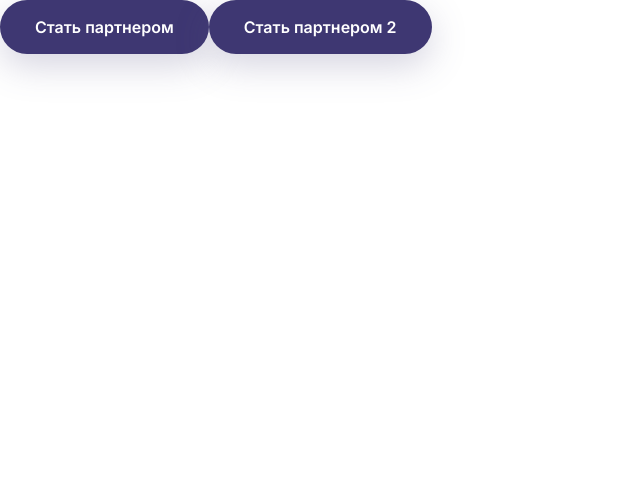
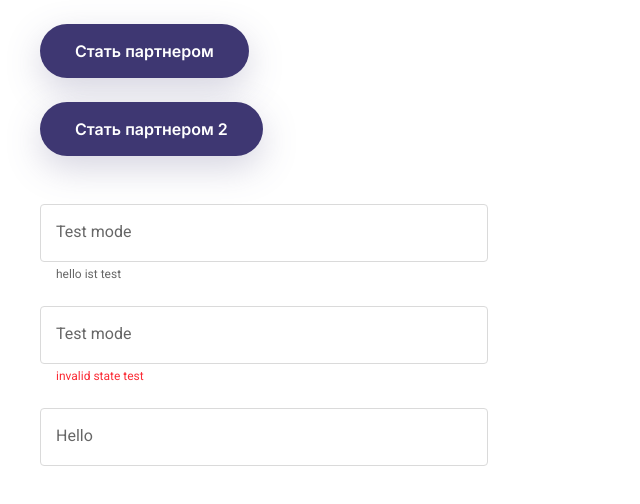
Before and after one commit to TruckDriverHelp/CDL-PROMO, a Next.js app: page / in a window 1280 px wide. Shown: the top 504 px of the page, without its empty margins (0-640 px from the left). Built offline with nearby package versions, Linux system fonts and the light colour scheme.

Commit message:
feat: input component done

```diff
--- a/src/app/page.tsx
+++ b/src/app/page.tsx
@@ -1,10 +1,34 @@
 import { Button } from '@/shared/ui/button';
+import { Input } from '@/shared/ui/input/input';
 
 export default function Home() {
   return (
-    <>
+    <div className="max-w-md ml-10">
+      <br />
+
       <Button content="Стать партнером" />
+      <br />
+      <br />
       <Button content="Стать партнером 2" />
-    </>
+      <br />
+      <br />
+      <br />
+      <div>
+        <Input
+          styleVariant="primary"
+          label="Test mode"
+          message="hello ist test"
+        />
+        <br />
+        <Input
+          styleVariant="primary"
+          label="Test mode"
+          invalid
+          message="invalid state test"
+        />
+        <br />
+        <Input styleVariant="primary" label="Hello" />
+      </div>
+    </div>
   );
 }
--- a/src/app/styles/globals.css
+++ b/src/app/styles/globals.css
@@ -7,6 +7,10 @@
   /* Colors */
   --color-indigo: #3e3772;
   --color-indigo-dark: #2d2760;
+  --color-emphasis-medium: #00000099;
+  --color-emphasis-high: #000000de;
+  --color-mist: #dadada;
+  --color-grape: #6200ee;
 
   /* Shadow */
   --shadow-elevated: 0px 12px 35px 0px rgba(90, 88, 134, 0.25);
@@ -19,6 +23,7 @@
 
   /* Radius Rounded */
   --radius-3.5xl: 30px;
+  --radius-base: 4px;
 }
 
 body {
--- /dev/null
+++ b/src/shared/ui/input/const.ts
@@ -0,0 +1,15 @@
+import { InputLabelStateVariantType, InputStateVariantType, InputStyleVariantType } from "./types";
+
+export const inputStyleVariant: Record<InputStyleVariantType, InputStateVariantType> = {
+    primary: {
+        default: 'rounded-base bg-transparent border-1 border-mist appearance-none text-emphasis-high',
+        focus: 'focus:outline-none focus:ring-0 focus:border-grape focus:border-2'
+    }
+}
+
+export const inputLabelStyleVariant: Record<InputStyleVariantType, InputLabelStateVariantType> = {
+    primary: {
+        default: 'text-xs text-emphasis-medium duration-300 bg-white px-2 peer-placeholder-shown:text-base',
+        focus: 'peer-focus:text-xs peer-focus:text-grape'
+    }
+}
--- /dev/null
+++ b/src/shared/ui/input/index.ts
@@ -0,0 +1 @@
+export { Input } from './input';
--- /dev/null
+++ b/src/shared/ui/input/input.tsx
@@ -0,0 +1,74 @@
+import clsx from 'clsx';
+import { ComponentProps, useId } from 'react';
+import { inputLabelStyleVariant, inputStyleVariant } from './const';
+import { InputStyleVariantType } from './types';
+
+interface InputProps extends ComponentProps<'input'> {
+  label: string;
+  message?: string;
+  invalid?: boolean;
+  wrapperClassName?: string;
+  styleVariant?: InputStyleVariantType;
+}
+
+export const Input = (props: InputProps) => {
+  const {
+    label,
+    message,
+    invalid,
+    styleVariant = 'primary',
+    wrapperClassName,
+    ...remainder
+  } = props;
+  const inputId = useId();
+
+  return (
+    <div className={clsx('relative', wrapperClassName)}>
+      <input
+        type="text"
+        id={inputId}
+        className={clsx(
+          'block group p-4 w-full mb-1 text-base font-inter peer',
+          inputStyleVariant[styleVariant].default,
+          inputStyleVariant[styleVariant].focus
+        )}
+        placeholder=" " //* Не убирать на нем держится анимация лейбла
+        {...remainder}
+      />
+      <label
+        htmlFor={inputId}
+        className={clsx(
+          'absolute font-roboto transform -translate-y-4 top-2 left-2 origin-[0] peer-placeholder-shown:-translate-y-10/12 peer-placeholder-shown:top-9 peer-focus:top-2 peer-focus:left-2 peer-focus:-translate-y-4 start-1',
+          inputLabelStyleVariant[styleVariant].default,
+          inputLabelStyleVariant[styleVariant].focus
+        )}
+      >
+        {label}
+      </label>
+      <div
+        hidden={Boolean(!message)}
+        className={clsx(
+          !invalid && 'text-emphasis-medium peer-focus:text-grape',
+          invalid && 'text-red-500',
+          'font-roboto text-xs pl-4'
+        )}
+      >
+        <span>{message}</span>
+      </div>
+    </div>
+  );
+};
+
+//  <input
+//         type="text"
+//         id="floating_outlined"
+//         className="block group p-4 w-full rounded-base mb-1 text-base font-inter text-emphasis-high bg-transparent border-1 border-mist appearance-none focus:outline-none focus:ring-0 focus:border-grape focus:border-2 peer"
+//         placeholder=" " //* Не убирать на нем держится анимация лейбла
+//         {...remainder}
+//       />
+//       <label
+//         htmlFor="floating_outlined"
+//         className="absolute text-xs font-roboto text-emphasis-medium duration-300 transform -translate-y-4 top-2 left-2 origin-[0] bg-white px-2 peer-focus:text-grape peer-placeholder-shown:text-base peer-placeholder-shown:-translate-y-1/2 peer-placeholder-shown:top-1/2 peer-focus:top-2 peer-focus:left-2 peer-focus:text-xs peer-focus:-translate-y-4 start-1"
+//       >
+//         Floating outlined
+//       </label>
--- /dev/null
+++ b/src/shared/ui/input/types.ts
@@ -0,0 +1,5 @@
+export type InputStyleVariantType = 'primary';
+export type InputStateVariantType = Record<'default' | 'focus', string>;
+
+//* Input Label State
+export type InputLabelStateVariantType = Record<'default' | 'focus', string>;
```
